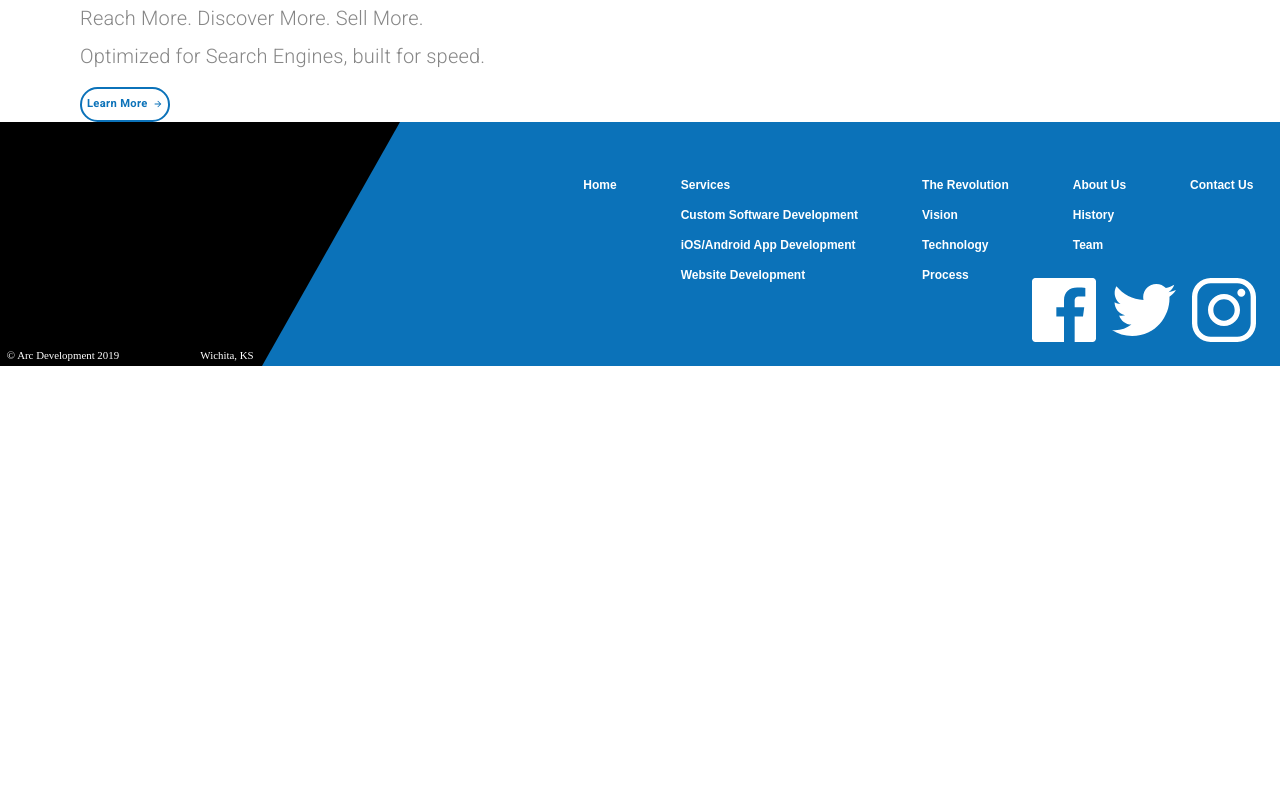
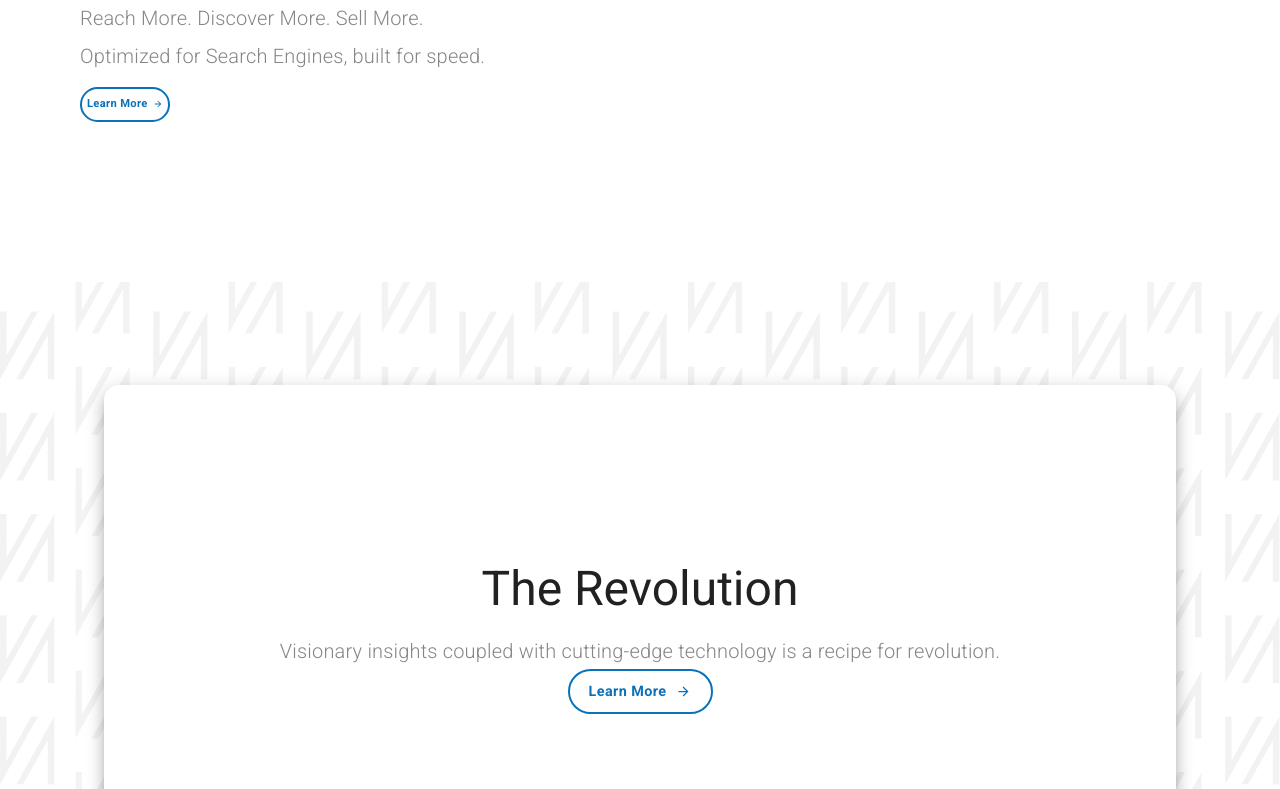
Before and after one commit to Sahl-A/arcDevelopment, a React (Create React App) app: page / in a window 1280 px wide. Shown: the part 1672-2461 px from the top of the page. Before the commit the page ends 2038 px from the top, so only its background shows below. Built offline with nearby package versions, Linux system fonts and the light colour scheme.

Commit message:
34: Landing Page:- Revolution Block

```diff
--- a/src/components/LandingPage.js
+++ b/src/components/LandingPage.js
@@ -6,12 +6,15 @@
 import Typography from "@material-ui/core/Typography";
 import { useTheme } from "@material-ui/core/styles";
 import useMediaQuery from "@material-ui/core/useMediaQuery";
+import Card from "@material-ui/core/Card";
+import CardContent from "@material-ui/core/CardContent";
 
 import animationData from "../animations/landinganimation/data";
 import ButtonArrow from "../components/ui/ButtonArrow";
 import customSoftwareIcon from "../assets/Custom Software Icon.svg";
 import iosAndroidIcon from "../assets/mobile.svg";
 import websiteIcon from "../assets/website.svg";
+import revolutionBackground from "../assets/repeatingBackground.svg";
 
 const useStyles = makeStyles((theme) => ({
   heroAnimation: {
@@ -59,7 +62,7 @@
       marginTop: "3em",
     },
     [theme.breakpoints.down("xs")]: {
-      marginTop: "2em",
+      //   marginTop: "2em",
     },
   },
   heroTextContainer: {
@@ -85,6 +88,25 @@
     marginTop: "12em",
     [theme.breakpoints.down("sm")]: {
       marginTop: "7em",
+    },
+  },
+  revolutionBackground: {
+    backgroundImage: `url(${revolutionBackground})`,
+    backgroundPosition: "center",
+    backgroundSize: "cover",
+    backgroundRepeat: "no-repeat",
+    height: "100%",
+    width: "100%",
+  },
+  revolutionCard: {
+    position: "absolute",
+    boxShadow: theme.shadows[10],
+    borderRadius: 15,
+    padding: "10em",
+    [theme.breakpoints.down("sm")]: {
+      paddingLeft: 0,
+      paddingRight: 0,
+      borderRadius: 0,
     },
   },
 }));
@@ -265,7 +287,40 @@
         </Grid>
       </Grid>
       {/* ///////// REVOLUTION Block ////////// */}
-      <Grid item container></Grid>
+      <Grid
+        item
+        container
+        style={{ height: "90vh", marginTop: "10em" }}
+        alignItems="center"
+        justify="center"
+      >
+        <Card className={classes.revolutionCard}>
+          <CardContent>
+            <Grid container direction="column" style={{ textAlign: "center" }}>
+              <Grid item>
+                <Typography variant="h3" gutterBottom>
+                  The Revolution
+                </Typography>
+              </Grid>
+              <Grid item>
+                <Typography variant="subtitle1">
+                  Visionary insights coupled with cutting-edge technology is a
+                  recipe for revolution.
+                </Typography>
+                <Button className={classes.learnButtonHero} variant="outlined">
+                  <span style={{ marginRight: 10 }}>Learn More</span>
+                  <ButtonArrow
+                    width={15}
+                    height={15}
+                    fill={theme.palette.common.blue}
+                  />
+                </Button>
+              </Grid>
+            </Grid>
+          </CardContent>
+        </Card>
+        <div className={classes.revolutionBackground} />
+      </Grid>
       {/* ///////// INFORMATION Block ////////// */}
       <Grid item container></Grid>
       {/* ///////// Call To Action Block ////////// */}
```
